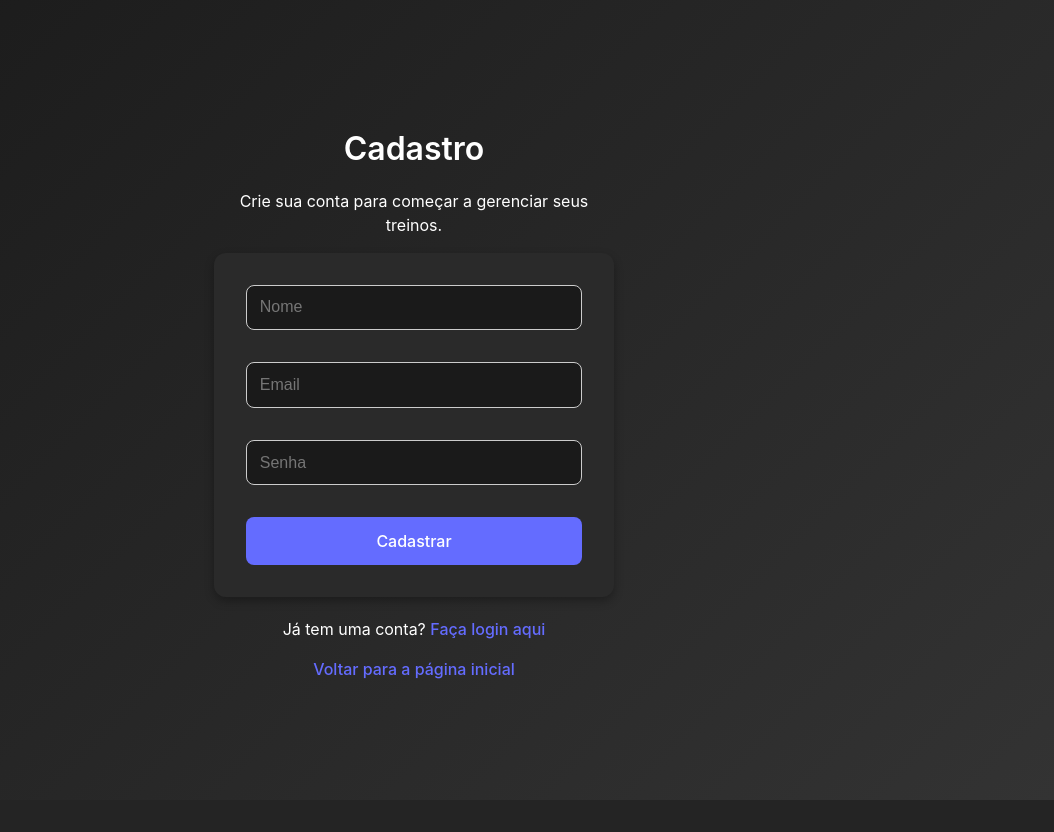
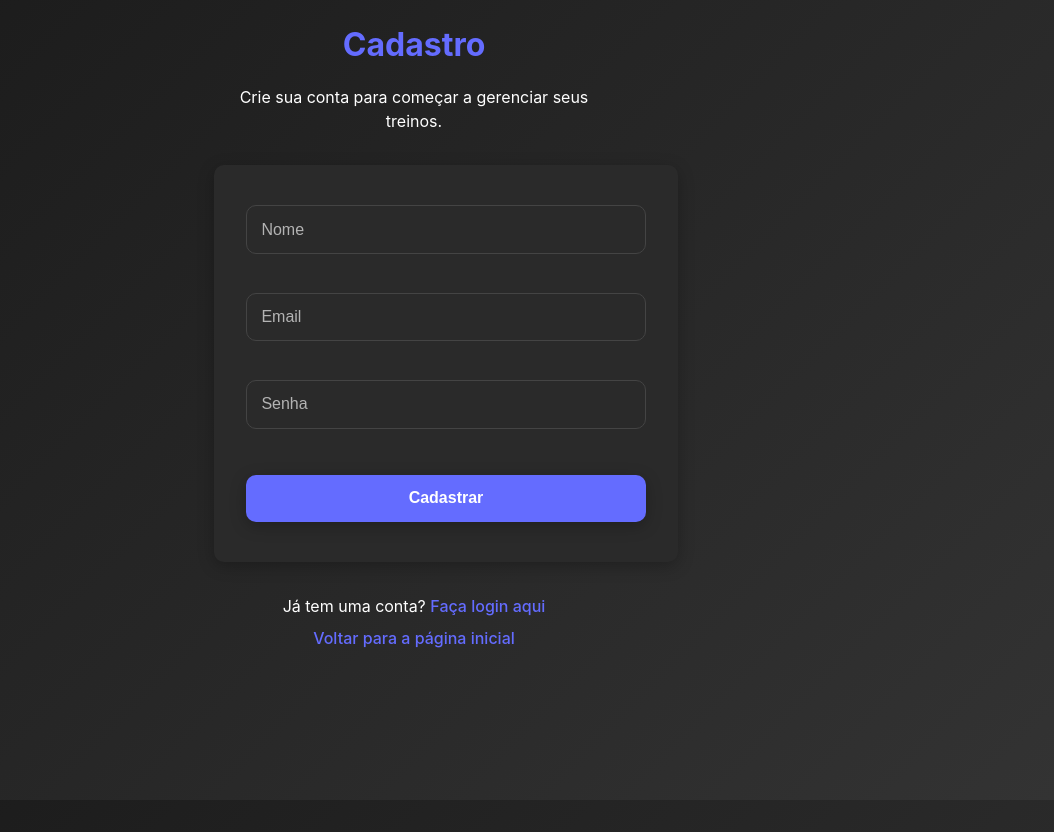
Before and after one commit to otvkatibe/workout-tracker-client, a React (Vite) app: page /register in a window 1280 px wide. Shown: the whole page, without its empty margins (226-1280 px from the left). Before the commit the page ends 800 px from the top, so only its background shows below. Built offline with nearby package versions, Linux system fonts and the light colour scheme.

Commit message:
aaaaaaaaaaaaaaaaaaaaaaaaaaaaa

```diff
--- a/src/components/WorkoutComponent.jsx
+++ b/src/components/WorkoutComponent.jsx
@@ -1,13 +1,19 @@
 export default function WorkoutList({ workouts, onDelete, onEdit }) {
   return (
-    <ul>
+    <div className="workout-list">
       {workouts.map((workout) => (
-        <li key={workout._id}>
-          <strong>{workout.type}</strong> - {workout.description} ({workout.duration} min)
-          <button onClick={() => onDelete(workout._id)}>Excluir</button>
-          <button onClick={() => onEdit(workout)}>Editar</button>
-        </li>
+        <div className="workout-card" key={workout._id}>
+          <div>
+            <h3>{workout.type || workout.title}</h3>
+            <p>{workout.description}</p>
+            <span>Duração: {workout.duration} min</span>
+          </div>
+          <div className="workout-actions">
+            <button onClick={() => onEdit(workout)}>Editar</button>
+            <button onClick={() => onDelete(workout._id)} className="danger">Excluir</button>
+          </div>
+        </div>
       ))}
-    </ul>
+    </div>
   );
 }
--- a/src/index.css
+++ b/src/index.css
@@ -1,4 +1,15 @@
 :root {
+  --primary: #646cff;
+  --primary-hover: #535bf2;
+  --background: #242424;
+  --background-light: #2a2a2a;
+  --text: #fff;
+  --text-muted: #b3b3b3;
+  --danger: #ff4d4f;
+  --border-radius: 10px;
+  --transition: 0.2s all;
+  --shadow: 0 4px 16px rgba(0,0,0,0.25);
+
   font-family: "Inter", system-ui, Avenir, Helvetica, Arial, sans-serif;
   line-height: 1.5;
   font-weight: 400;
@@ -11,6 +22,24 @@
   text-rendering: optimizeLegibility;
   -webkit-font-smoothing: antialiased;
   -moz-osx-font-smoothing: grayscale;
+}
+
+html, body {
+  height: 100%;
+  margin: 0;
+  padding: 0;
+  font-family: "Inter", system-ui, Avenir, Helvetica, Arial, sans-serif;
+  background: linear-gradient(135deg, #1a1a1a, #333);
+  color: var(--text);
+  min-height: 100vh;
+}
+
+#root {
+  min-height: 100vh;
+  display: flex;
+  flex-direction: column;
+  align-items: center;
+  justify-content: flex-start;
 }
 
 body {
@@ -26,66 +55,86 @@ body {
 }
 
 h1, h2, h3 {
-  font-weight: 600;
+  font-weight: 700;
   margin-bottom: 1rem;
+  color: var(--primary);
 }
 
 a {
   font-weight: 500;
-  color: #646cff;
+  color: var(--primary);
   text-decoration: none;
+  transition: color var(--transition);
 }
-a:hover {
-  color: #535bf2;
+a:hover, a:focus {
+  color: var(--primary-hover);
+  outline: none;
 }
 
 button {
-  padding: 0.8em;
-  border-radius: 8px;
-  border: 1px solid transparent;
+  padding: 0.9em 1.2em;
+  border-radius: var(--border-radius);
+  border: none;
   font-size: 1rem;
-  font-weight: 500;
-  font-family: inherit;
-  background-color: #646cff;
-  color: white;
+  font-weight: 600;
+  background: var(--primary);
+  color: var(--text);
   cursor: pointer;
-  transition: background-color 0.3s ease, transform 0.2s ease;
+  transition: background var(--transition), transform var(--transition);
+  margin-top: 0.5rem;
+  box-shadow: var(--shadow);
+  width: auto;
+  min-width: 120px;
 }
-button:hover {
-  background-color: #535bf2;
-  transform: scale(1.05);
+button:hover, button:focus {
+  background: var(--primary-hover);
+  transform: translateY(-2px) scale(1.03);
+  outline: none;
 }
-button:focus {
-  outline: 4px auto -webkit-focus-ring-color;
+button:disabled {
+  background: #888;
+  cursor: not-allowed;
+  opacity: 0.7;
 }
 
-input, button {
+input, select, textarea, button {
   width: 100%;
   max-width: 400px;
   box-sizing: border-box;
 }
 
-input {
-  padding: 0.8em;
+input, select, textarea {
+  padding: 0.9em;
   margin-bottom: 1rem;
-  border: 1px solid #ccc;
-  border-radius: 8px;
+  border: 1.5px solid #444;
+  border-radius: var(--border-radius);
   font-size: 1rem;
-  background-color: #1a1a1a;
-  color: white;
+  background: var(--background-light);
+  color: var(--text);
+  transition: border-color var(--transition), box-shadow var(--transition);
+  box-sizing: border-box;
 }
-input:focus {
-  border-color: #646cff;
+input:focus, select:focus, textarea:focus {
+  border-color: var(--primary);
+  box-shadow: 0 0 0 2px var(--primary-hover)33;
   outline: none;
 }
 
 form {
-  max-width: 400px;
-  margin: 0 auto;
-  padding: 2rem;
-  background: #2a2a2a;
-  border-radius: 12px;
-  box-shadow: 0 4px 10px rgba(0, 0, 0, 0.3);
+  background: var(--background-light);
+  border-radius: var(--border-radius);
+  box-shadow: var(--shadow);
+  padding: 2.5rem 2rem;
+  margin: 2rem auto;
+  max-width: 420px;
+  width: 100%;
+  display: flex;
+  flex-direction: column;
+  gap: 0.2rem;
+}
+
+p {
+  margin: 0.5rem 0;
 }
 
 .loading-container {
@@ -93,25 +142,46 @@ form {
   flex-direction: column;
   align-items: center;
   justify-content: center;
-  height: 100vh;
+  min-height: 60vh;
 }
 
 .spinner {
   border: 4px solid #f3f3f3;
-  border-top: 4px solid #646cff;
+  border-top: 4px solid var(--primary);
   border-radius: 50%;
   width: 40px;
   height: 40px;
   animation: spin 1s linear infinite;
+  margin-bottom: 1rem;
 }
 
 @keyframes spin {
-  0% {
-    transform: rotate(0deg);
-  }
-  100% {
-    transform: rotate(360deg);
-  }
+  0% { transform: rotate(0deg);}
+  100% { transform: rotate(360deg);}
+}
+
+ul {
+  list-style: none;
+  padding: 0;
+  margin: 1rem 0;
+}
+
+li {
+  background: #232323;
+  margin-bottom: 0.7rem;
+  padding: 1rem;
+  border-radius: var(--border-radius);
+  box-shadow: 0 2px 8px rgba(0,0,0,0.10);
+  display: flex;
+  align-items: center;
+  justify-content: space-between;
+  gap: 1rem;
+}
+
+.error, .danger, p[style*="color: red"] {
+  color: var(--danger) !important;
+  font-size: 0.98rem;
+  margin: 0 0 0.5rem 0;
 }
 
 @media (max-width: 768px) {
@@ -130,6 +200,20 @@ form {
   }
 }
 
+@media (max-width: 600px) {
+  form {
+    padding: 1.2rem 0.5rem;
+    max-width: 98vw;
+  }
+  input, button, select, textarea {
+    max-width: 98vw;
+    font-size: 0.98rem;
+  }
+  h1 {
+    font-size: 1.5rem;
+  }
+}
+
 @media (max-width: 480px) {
   h1 {
     font-size: 1.8rem;
@@ -145,3 +229,54 @@ form {
     padding: 0.6em;
   }
 }
+
+::-webkit-input-placeholder { color: #b3b3b3; }
+::-moz-placeholder { color: #b3b3b3; }
+:-ms-input-placeholder { color: #b3b3b3; }
+::placeholder { color: #b3b3b3; }
+
+.workout-list {
+  display: flex;
+  flex-wrap: wrap;
+  gap: 1.5rem;
+  justify-content: center;
+  margin-top: 2rem;
+}
+
+.workout-card {
+  background: #232323;
+  border-radius: var(--border-radius);
+  box-shadow: var(--shadow);
+  padding: 1.5rem 1.2rem;
+  min-width: 260px;
+  max-width: 340px;
+  display: flex;
+  flex-direction: column;
+  justify-content: space-between;
+}
+
+.workout-card h3 {
+  margin: 0 0 0.5rem 0;
+  color: var(--primary);
+}
+
+.workout-card p {
+  margin: 0 0 0.5rem 0;
+  color: #ccc;
+}
+
+.workout-card span {
+  font-size: 0.98rem;
+  color: var(--text-muted);
+}
+
+.workout-actions {
+  display: flex;
+  gap: 0.7rem;
+  margin-top: 1rem;
+}
+
+.workout-actions .danger {
+  background: var(--danger);
+  color: #fff;
+}
--- a/src/pages/WorkoutPage.jsx
+++ b/src/pages/WorkoutPage.jsx
@@ -52,12 +52,10 @@ export default function WorkoutPage() {
             </li>
           ))}
         </ul>
-      ) : (
-        <div>
+      )
+        : (
           <p>Nenhum treino encontrado.</p>
-          <button onClick={() => navigate("/add-workout")}>Adicionar Treino</button>
-        </div>
-      )}
+        )}
     </div>
   );
 }
```
